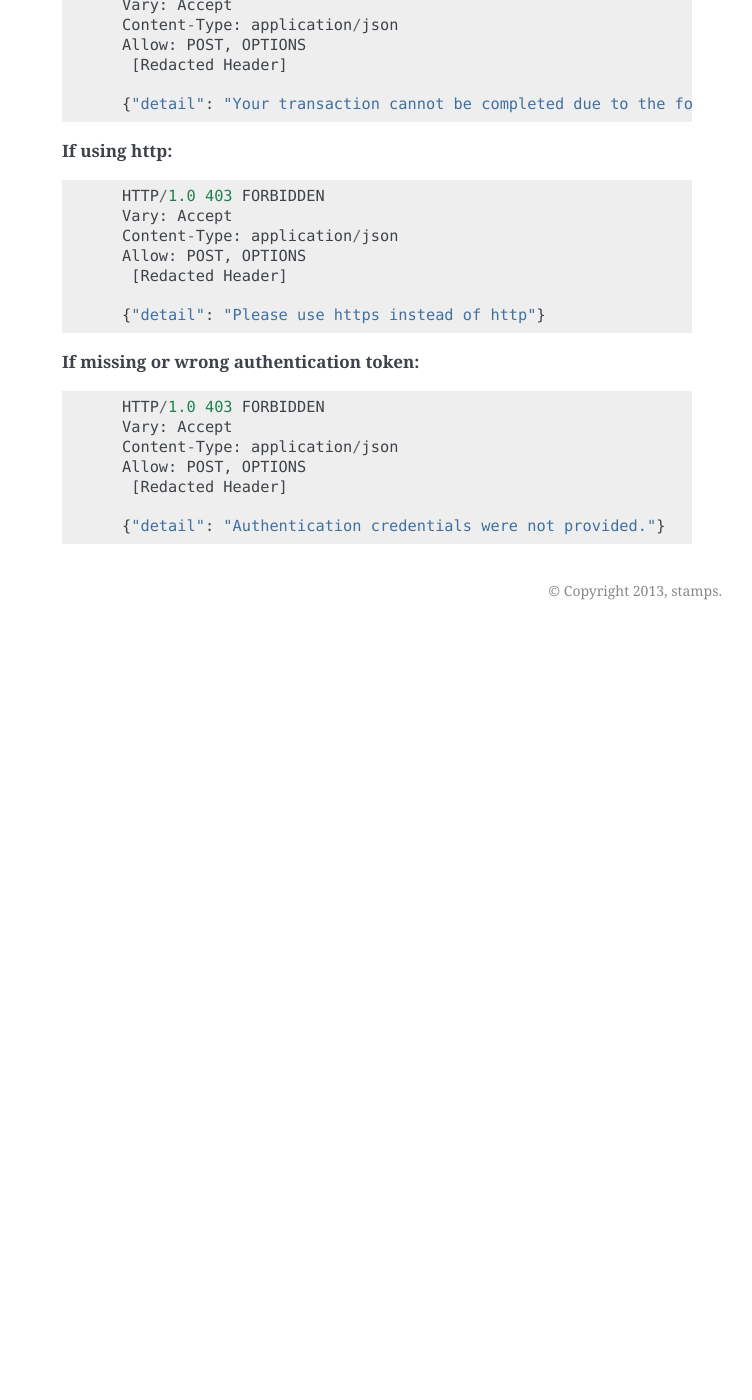
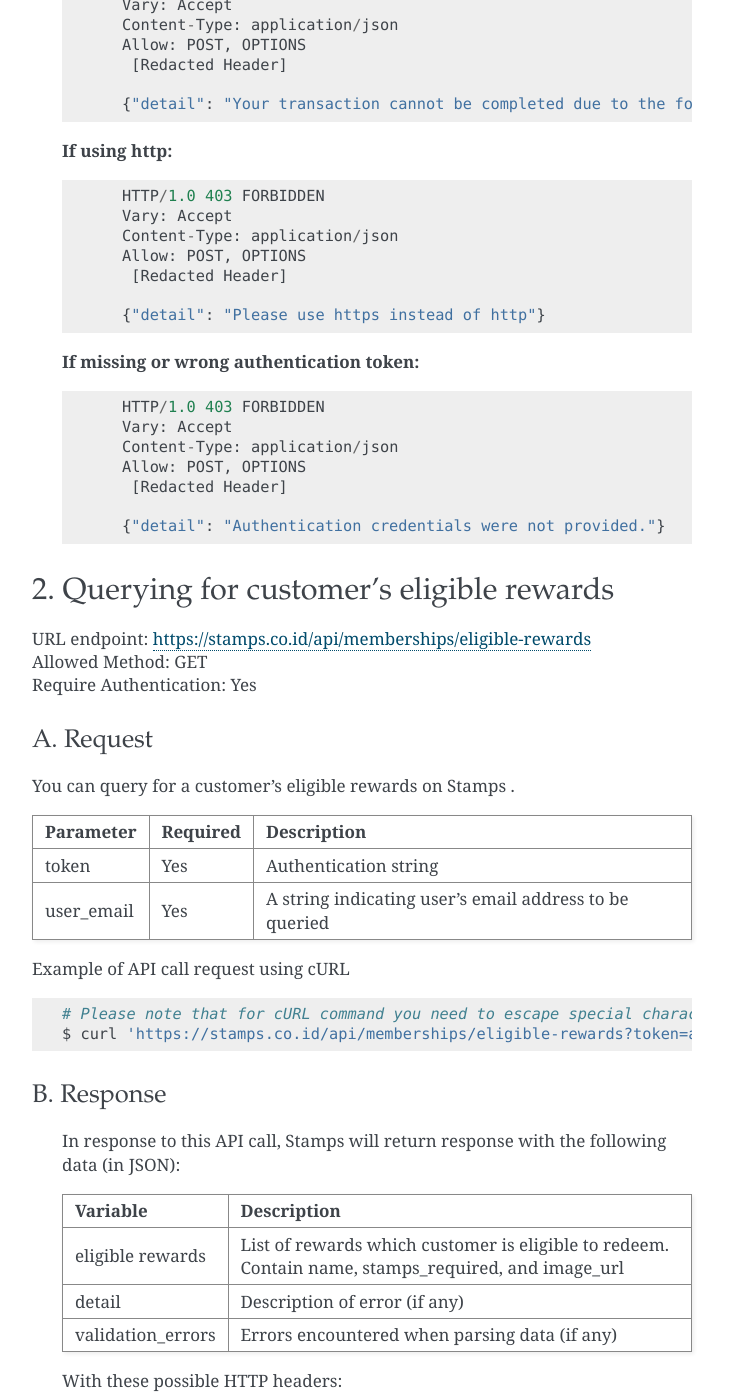
Before and after one commit to ui/stamps-api-docs, a Sphinx documentation site: the page built from source/customer_api.rst, in a window 1280 px wide and 1400 px high, scrolled down 1600 px. Shown: the whole window, without its empty margins (388-1140 px from the left). Built offline with Sphinx 7.4.7, drawn with Linux system fonts in a browser that asks for light colours; before the commit the page ends 2230 px from its top, so only the background shows below that; some of the changed text lies outside the part shown.

Commit message:
Added eligible rewards api

```diff
--- a/source/customer_api.rst
+++ b/source/customer_api.rst
@@ -103,3 +103,106 @@ B. Response
          [Redacted Header]
 
         {"detail": "Authentication credentials were not provided."}
+
+
+2. Querying for customer's eligible rewards
+=======================================
+| URL endpoint: https://stamps.co.id/api/memberships/eligible-rewards
+| Allowed Method: GET
+| Require Authentication: Yes
+
+A. Request
+-----------------------------
+
+You can query for a customer's eligible rewards on Stamps .
+
+=========== =========== =========================
+Parameter   Required    Description
+=========== =========== =========================
+token       Yes         Authentication string
+user_email  Yes         A string indicating user's
+                        email address to be queried
+=========== =========== =========================
+
+Example of API call request using cURL
+
+.. code-block :: bash
+
+    # Please note that for cURL command you need to escape special characters
+    $ curl 'https://stamps.co.id/api/memberships/eligible-rewards?token=abc&user_email=customer@stamps.co.id'
+
+B. Response
+-----------------------------
+    In response to this API call, Stamps will return response with the following data (in JSON):
+
+    =================== ==============================
+    Variable            Description
+    =================== ==============================
+    eligible rewards    List of rewards which customer
+                        is eligible to redeem. Contain
+                        name, stamps_required, and image_url
+    detail              Description of error (if any)
+    validation_errors   Errors encountered when parsing
+                        data (if any)
+    =================== ==============================
+
+    With these possible HTTP headers:
+
+    =================== ==============================
+    Code                Description
+    =================== ==============================
+    200                 Everything worked as expected
+    400                 Bad Request - Often missing a
+                        required parameter
+    401                 Unauthorized – Often missing or
+                        wrong authentication token
+    403                 Forbidden – You do not have
+                        permission for this request
+    405                 HTTP method not allowed - The
+                        requested resources cannot be called with the specified HTTP method
+    500, 502, 503, 504  Server Errors - something is
+                        wrong on Stamps' end
+    =================== ==============================
+
+    Here's an example on how the Stamps API will response to the call
+
+    **If query is successful:** ::
+
+        HTTP/1.0 200 OK
+        Vary: Accept
+        Content-Type: application/json
+        Allow: POST, OPTIONS
+         [Redacted Header]
+
+        {"eligible_rewards": [{"name": "Kopi Tarik", "stamps_required": 50, "image_url": "http://foo.com"}, {"name": "Teh Tarik", "stamps_required": 20}, "image_url": "http://foo.com"]}
+
+    **If transaction is unsuccessful (often missing parameters):** ::
+
+        HTTP/1.0 400 BAD REQUEST
+        Vary: Accept
+        Content-Type: application/json
+        Allow: POST, OPTIONS
+         [Redacted Header]
+
+        {"detail": "Your transaction cannot be completed due to the following error(s)", "errors": [{"reward": "This field is required"}]}
+
+    **If using http:** ::
+
+        HTTP/1.0 403 FORBIDDEN
+        Vary: Accept
+        Content-Type: application/json
+        Allow: POST, OPTIONS
+         [Redacted Header]
+
+        {"detail": "Please use https instead of http"}
+
+
+    **If missing or wrong authentication token:** ::
+
+        HTTP/1.0 403 FORBIDDEN
+        Vary: Accept
+        Content-Type: application/json
+        Allow: POST, OPTIONS
+         [Redacted Header]
+
+        {"detail": "Authentication credentials were not provided."}
```
